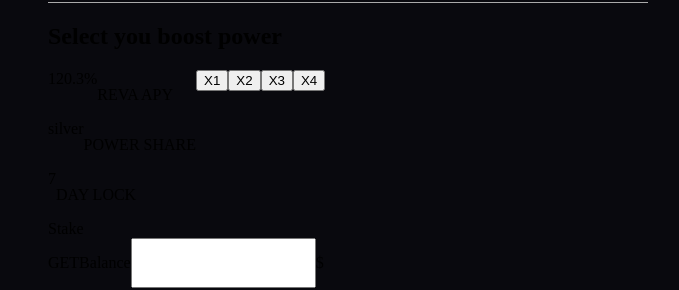
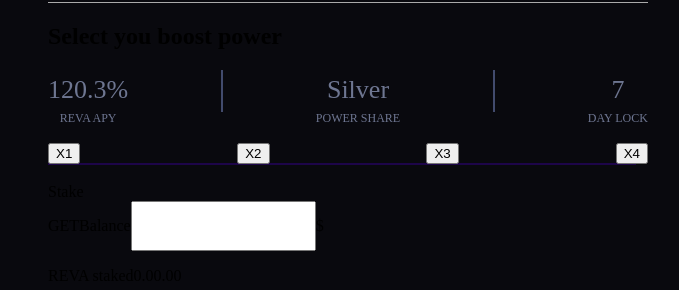
Before and after one commit to Bopchy/stake-app, a React (Create React App) app: page / in a window 1280 px wide. Shown: the part 122-412 px from the top of the page, without its empty margins (270-949 px from the left). Built offline with nearby package versions, Linux system fonts and the light colour scheme; a web font is replaced by a local one.

Commit message:
Create StakeButtons component. Update <StakeOptions /> to work with XButtons.

```diff
--- /dev/null
+++ b/src/components/StakeOptions/XButtons.jsx
@@ -0,0 +1,43 @@
+import React from "react";
+import styled from "styled-components";
+import Button from "../basic/Button";
+import { PRIMARY_DARK } from "../../utils/colors";
+
+const Wrapper = styled.div`
+  position: relative;
+  height: 2.5rem;
+  box-sizing: border-box;
+`;
+
+const ButtonContainer = styled.div`
+  width: 100%;
+  display: flex;
+  justify-content: space-between;
+  position: absolute;
+`;
+
+const Hr = styled.span`
+  border: 1px solid ${PRIMARY_DARK};
+  width: 98%;
+  display: block;
+  box-sizing: border-box;
+  top: 50%;
+  position: absolute;
+  opacity: 0.4;
+`;
+
+const XButtons = () => {
+  return (
+    <Wrapper>
+      <Hr />
+      <ButtonContainer>
+        <Button>X1</Button>
+        <Button>X2</Button>
+        <Button>X3</Button>
+        <Button>X4</Button>
+      </ButtonContainer>
+    </Wrapper>
+  );
+};
+
+export default XButtons;
--- a/src/components/StakeOptions/XDetails.jsx
+++ b/src/components/StakeOptions/XDetails.jsx
@@ -10,10 +10,10 @@ const Wrapper = styled.div`
   margin: 0 0 1rem 0;
 `;
 
-const Divider = styled.hr`
+const Divider = styled.span`
   transform: rotate(180deg);
   height: 2.5rem;
-  color: ${GRAYSCALE_BODY};
+  border: 1px solid ${GRAYSCALE_BODY};
 `;
 
 const OptionSpecs = styled.span`
--- a/src/components/StakeOptions/index.jsx
+++ b/src/components/StakeOptions/index.jsx
@@ -1,44 +1,18 @@
 import React from "react";
 import styled from "styled-components";
-import Button from "../basic/Button";
+import XDetails from "./XDetails";
+import XButtons from "./XButtons";
 
 const OptionWrapper = styled.div`
   display: flex;
+  flex-direction: column;
 `;
 
-const OptionContainer = styled.div``;
-
-const OptionSpecs = styled.span`
-  display: flex;
-`;
-
-const StakeOptions = ({
-  apy = "120.3%",
-  powerShare = "silver",
-  daysLock = "7",
-}) => {
+const StakeOptions = ({}) => {
   return (
     <OptionWrapper>
-      <OptionContainer>
-        <OptionSpecs>
-          <span>{apy}</span>
-          <p>REVA APY</p>
-        </OptionSpecs>
-        <OptionSpecs>
-          <span>{powerShare}</span>
-          <p>POWER SHARE</p>
-        </OptionSpecs>
-        <OptionSpecs>
-          <span>{daysLock}</span>
-          <p>DAY LOCK</p>
-        </OptionSpecs>
-      </OptionContainer>
-      <OptionContainer>
-        <Button>X1</Button>
-        <Button>X2</Button>
-        <Button>X3</Button>
-        <Button>X4</Button>
-      </OptionContainer>
+      <XDetails />
+      <XButtons />
     </OptionWrapper>
   );
 };
--- a/src/utils/colors.js
+++ b/src/utils/colors.js
@@ -1,3 +1,7 @@
 export const OFF_WHITE = "#FCFCFC";
 export const GRAYSCALE_LABEL = "#6E7691";
 export const GRAYSCALE_BODY = "#424B6D";
+export const PRIMARY_DARK = "#3D00A2";
+export const PRIMARY_INACTIVE = "#220A56";
+export const BORDER_INACTIVE = "rgba(61, 0, 162, 0.4)";
+export const PRIMARY_DEFAULT = "#5F2EEA";
--- a/src/utils/fonts.js
+++ b/src/utils/fonts.js
@@ -7,4 +7,5 @@ font-weight: ${weight};
 
 export const POPPINS_REGULAR = `${POPPINS} ${getFontWeight(400)}`;
 export const POPPINS_SEMI_BOLD = `${POPPINS} ${getFontWeight(500)}`;
+export const POPPINS_SEMI_BOLDER = `${POPPINS} ${getFontWeight(600)}`;
 export const POPPINS_BOLD = `${POPPINS} ${getFontWeight(700)}`;
```
